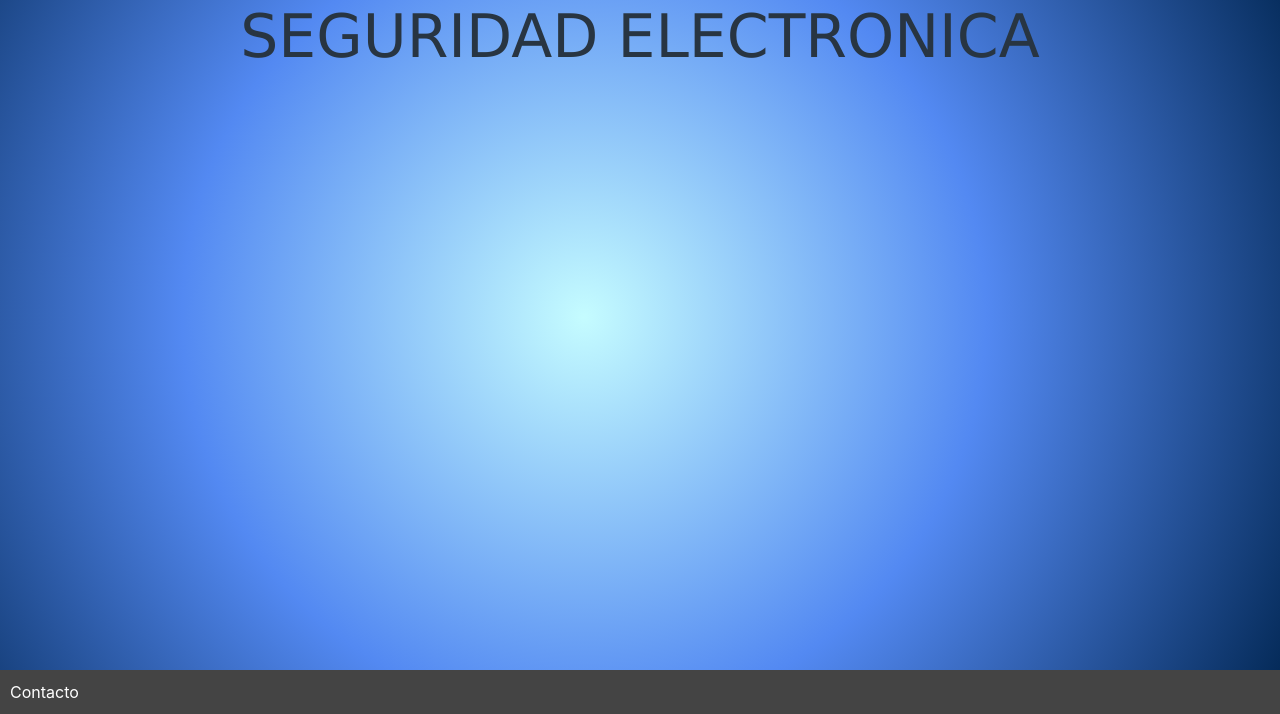
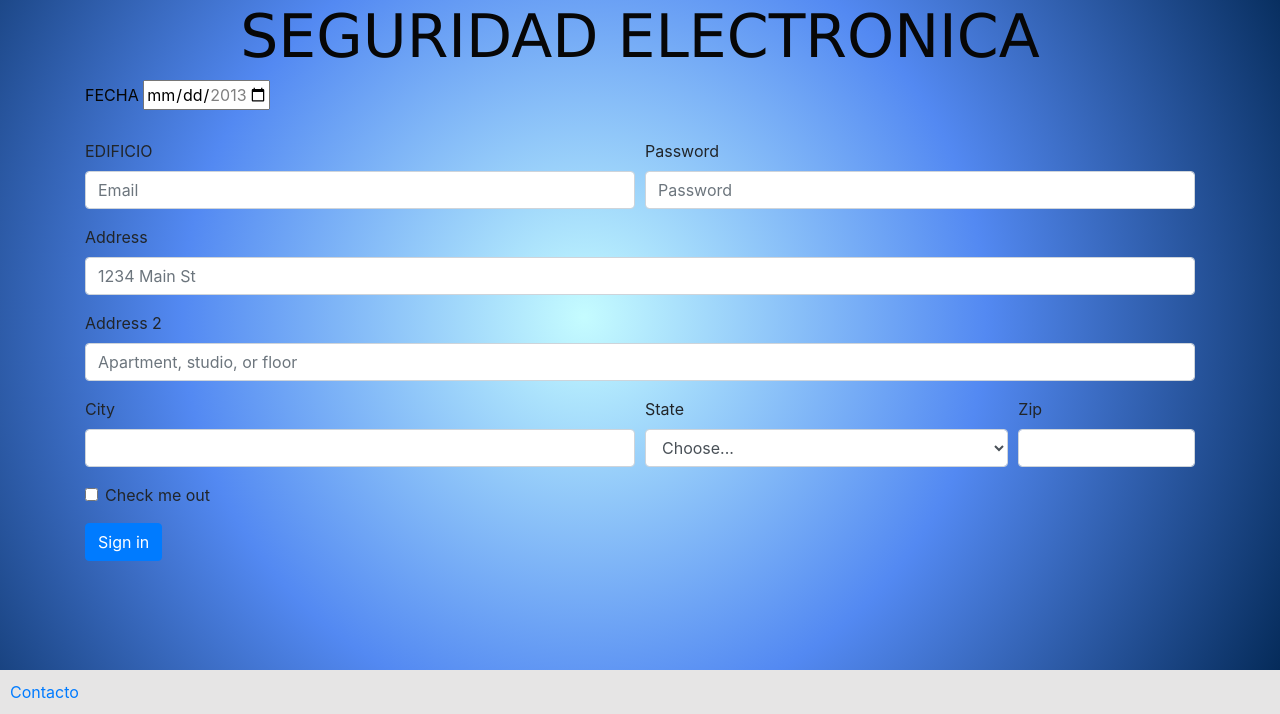
Before and after one commit to A05Chaves/instalaciones, a Django app: page /checkservir in a window 1280 px wide. Shown: the part 86-800 px from the top of the page. Run offline with Django 4.2, Linux system fonts and the light colour scheme; parts of the project's set-up code (start-up, migrations or seed data) failed here and were passed over; some libraries are stand-ins or nearby versions.

Commit message:
se crea pagina chequeo

```diff
--- a/app_instalaciones/static/sesur/css/main.css
+++ b/app_instalaciones/static/sesur/css/main.css
@@ -1,30 +1,36 @@
-html{
-    position:relative;
+html {
+    position: relative;
     min-height: 100%;
-    padding-bottom:100px;
+    padding-bottom: 100px;
 }
 
-.prueba1{
-    background:radial-gradient(circle at 45.63% 50.38%, #c5fcff 0, #5389f2 50%, #002550 100%);
+.prueba1 {
+    background: radial-gradient(circle at 45.63% 50.38%, #c5fcff 0, #5389f2 50%, #002550 100%);
 }
 
-.titulo1{
-    color: rgb(40, 53, 66);
+.titulo1 {
+    color: rgb(7, 7, 7);
     font-size: 60px;
     font-family: Vegur, 'PT Sans', Verdana, sans-serif;
     text-align: center;
 }
 
-footer{
-    position:absolute;
-    bottom:0;
+footer {
+    position: absolute;
+    bottom: 0;
     width: 100%;
-    background: #444444;
-    color:white;
-    padding:10px;
+    background: #e6e5e5;
+    color: rgb(199, 190, 190);
+    padding: 10px;
 
 }
-footer a, footer a:hover{
-    color: #ffffff;
+
+footer a:hover {
+    color: #080808;
     text-decoration: none;
 }
+
+.fecha {
+    color: rgb(5, 5, 5);
+
+}
--- a/app_instalaciones/templates/base.html
+++ b/app_instalaciones/templates/base.html
@@ -1,27 +1,31 @@
 {% load static %}
 <!DOCTYPE html>
 <html lang="en">
+
 <head>
   <meta charset="UTF-8">
   <title>{% block titulo %}App_Sesur{% endblock %}</title>
   <link href="{% static 'bootstrap/css/bootstrap.min.css' %}" rel="stylesheet">
+  <link href="{% static 'sesur/css/main.css' %}" rel="stylesheet">
   <meta name="viewport" content="width=device-width, initial-scale=1, shrink-to-fit=no">
-    <link rel="stylesheet" href="{% static 'sesur/css/main.css' %}">
 
   <script src="{% static 'bootstrap/js/jquery.js' %}"></script>
   <script src="{% static 'bootstrap/js/popper.js' %}"></script>
   <script src="{% static 'bootstrap/js/bootstrap.bundle.min.js' %}"></script>
   <script src="{% static 'bootstrap/js/bootstrap.min.js' %}"></script>
 </head>
+
 <body class="prueba1">
   <div class="prueba1"></div>
   <header>
     <nav class="navbar navbar-expand-lg navbar-dark bg-dark">
-        <button class="navbar-toggler" type="button" data-toggle="collapse" data-target="#navbarTogglerDemo01" aria-controls="navbarTogglerDemo01" aria-expanded="false" aria-label="Toggle navigation">
+      <button class="navbar-toggler" type="button" data-toggle="collapse" data-target="#navbarTogglerDemo01"
+        aria-controls="navbarTogglerDemo01" aria-expanded="false" aria-label="Toggle navigation">
         <span class="navbar-toggler-icon"></span>
       </button>
       <div class="collapse navbar-collapse" id="navbarTogglerDemo01">
-          <a class="navbar-brand" href="https://www.seguridad-delsur.com/"><img class="logo" src="{% static 'sesur/img/logo.png' %}" width="60" height="60"></a>
+        <a class="navbar-brand" href="https://www.seguridad-delsur.com/"><img class="logo"
+            src="{% static 'sesur/img/logo.png' %}" width="60" height="60"></a>
         <ul class="navbar-nav mr-auto mt-2 mt-lg-0">
           <li class="nav-item active">
             <a class="nav-link" href="{% url 'home' %}">Home <span class="sr-only">(current)</span></a>
@@ -39,7 +43,7 @@
           </li>
           {% else %}
 
-                    <li class="nav-item" >
+          <li class="nav-item">
 
             <a class="nav-link" href="{% url 'login' %}">
               <button type="button" class="btn btn-outline-primary">Login</button>
--- a/app_instalaciones/templates/chequeo.html
+++ b/app_instalaciones/templates/chequeo.html
@@ -1,14 +1,65 @@
 {% extends 'base.html' %}
 
 {% block titulo %}
-        App_Sesur
+App_Sesur
 {% endblock %}
 
 
 {% block content %}
 
-    <h1 class="titulo1">SEGURIDAD ELECTRONICA</h1>
+<h1 class="titulo1">SEGURIDAD ELECTRONICA</h1>
+<form>
+    <div class="fecha">
+        <label for="input">FECHA</label>
+        <input type="date" name="myDate" min="2013-06-01" max="2013-08-31" step="7" id="myDate" />
+    </div>
+    &nbsp;
+    <div class="form-row">
 
+        <div class="form-group col-md-6">
+            <label for="input">EDIFICIO</label>
+            <input type="email" class="form-control" id="inputEmail4" placeholder="Email">
+        </div>
+        <div class="form-group col-md-6">
+            <label for="inputPassword4">Password</label>
+            <input type="password" class="form-control" id="inputPassword4" placeholder="Password">
+        </div>
+    </div>
+    <div class="form-group">
+        <label for="inputAddress">Address</label>
+        <input type="text" class="form-control" id="inputAddress" placeholder="1234 Main St">
+    </div>
+    <div class="form-group">
+        <label for="inputAddress2">Address 2</label>
+        <input type="text" class="form-control" id="inputAddress2" placeholder="Apartment, studio, or floor">
+    </div>
+    <div class="form-row">
+        <div class="form-group col-md-6">
+            <label for="inputCity">City</label>
+            <input type="text" class="form-control" id="inputCity">
+        </div>
+        <div class="form-group col-md-4">
+            <label for="inputState">State</label>
+            <select id="inputState" class="form-control">
+                <option selected>Choose...</option>
+                <option>...</option>
+            </select>
+        </div>
+        <div class="form-group col-md-2">
+            <label for="inputZip">Zip</label>
+            <input type="text" class="form-control" id="inputZip">
+        </div>
+    </div>
+    <div class="form-group">
+        <div class="form-check">
+            <input class="form-check-input" type="checkbox" id="gridCheck">
+            <label class="form-check-label" for="gridCheck">
+                Check me out
+            </label>
+        </div>
+    </div>
+    <button type="submit" class="btn btn-primary">Sign in</button>
+</form>
 
 
 {% endblock %}
```
Lines whose indentation alone changed are shown as unchanged.
